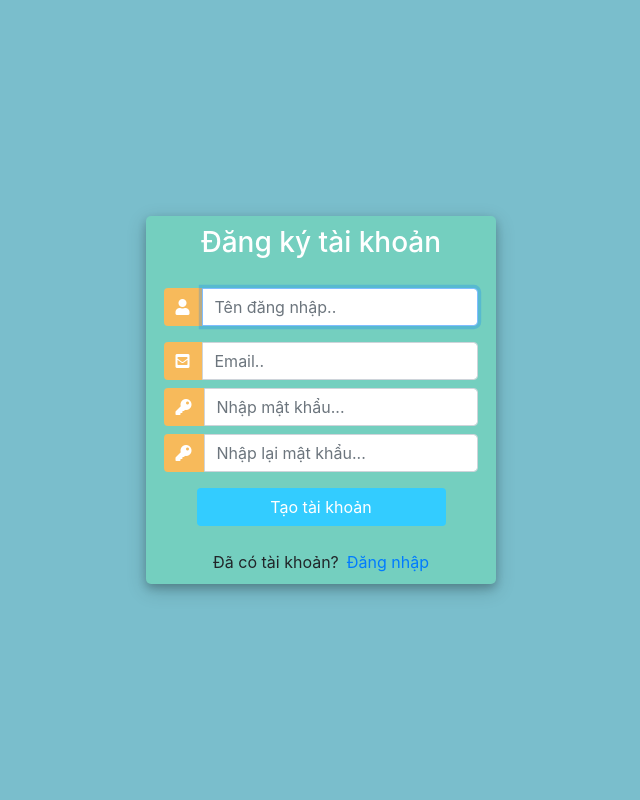
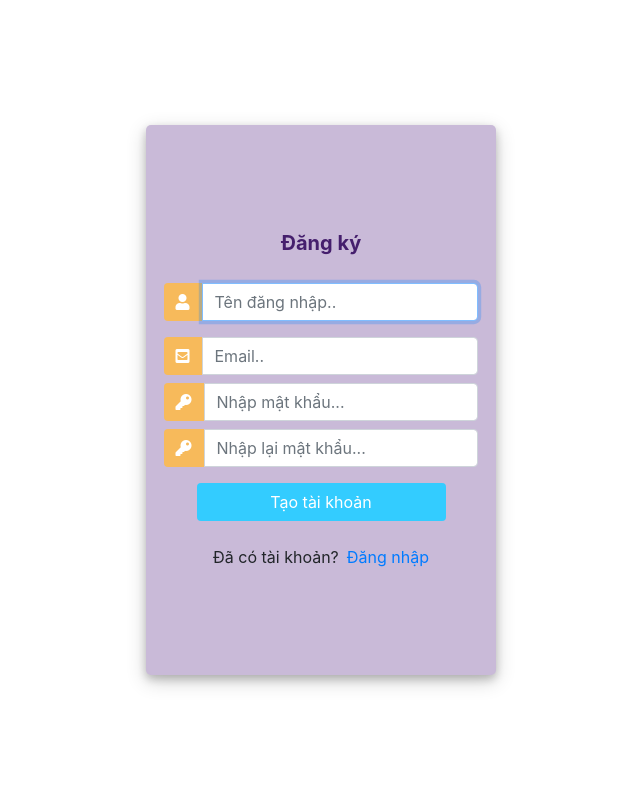
Before and after one commit to 12-group/project-library-management, a Django app: page /register/ in a window 1280 px wide. Shown: the whole page, without its empty margins (319-959 px from the left). Run offline with Django 4.2, Linux system fonts and the light colour scheme; some libraries are stand-ins or nearby versions.

Commit message:
Update register.html

```diff
--- a/accounts/templates/pages/register.html
+++ b/accounts/templates/pages/register.html
@@ -13,13 +13,14 @@
 			margin: 0;
 			padding: 0;
 			height: 100%;
-			background: #7abecc !important;
+			background: white !important;
 		}
 		.user_card {
 			width: 350px;
+			height: 550px;
 			margin-top: auto;
 			margin-bottom: auto;
-			background: #74cfbf;
+			background: #c9bad8;
 			position: relative;
 			display: flex;
 			justify-content: center;
@@ -71,7 +72,7 @@
 		<div class="d-flex justify-content-center h-100">
 			<div class="user_card">
 				<div class="d-flex justify-content-center">
-					<h3 id="form-title">Đăng ký tài khoản</h3>
+					<h5 id="form-title" style="color:#451f6d; "><b>Đăng ký</b></h5>
 				</div>
 				<div class="d-flex justify-content-center form_container">
 
```
